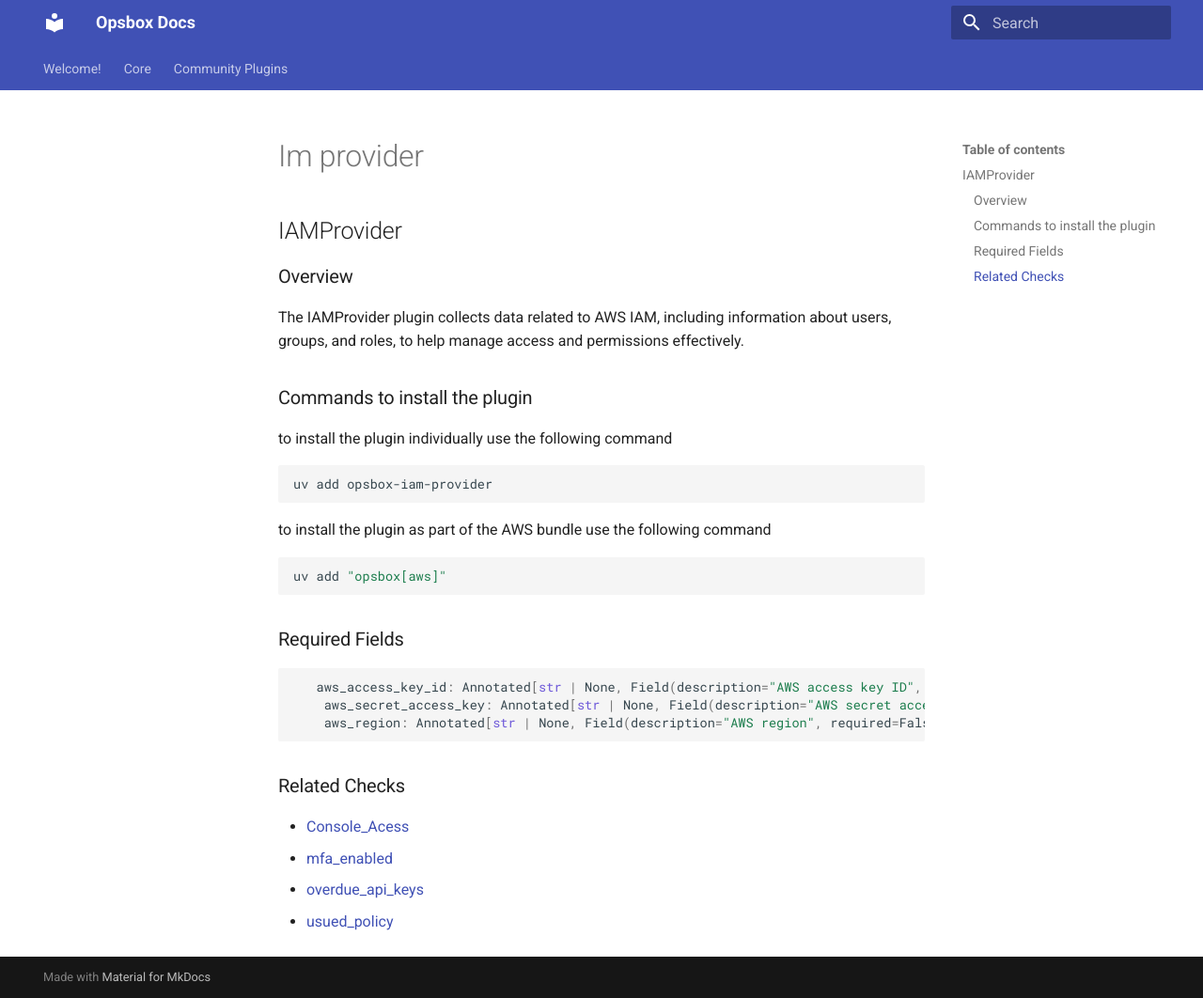
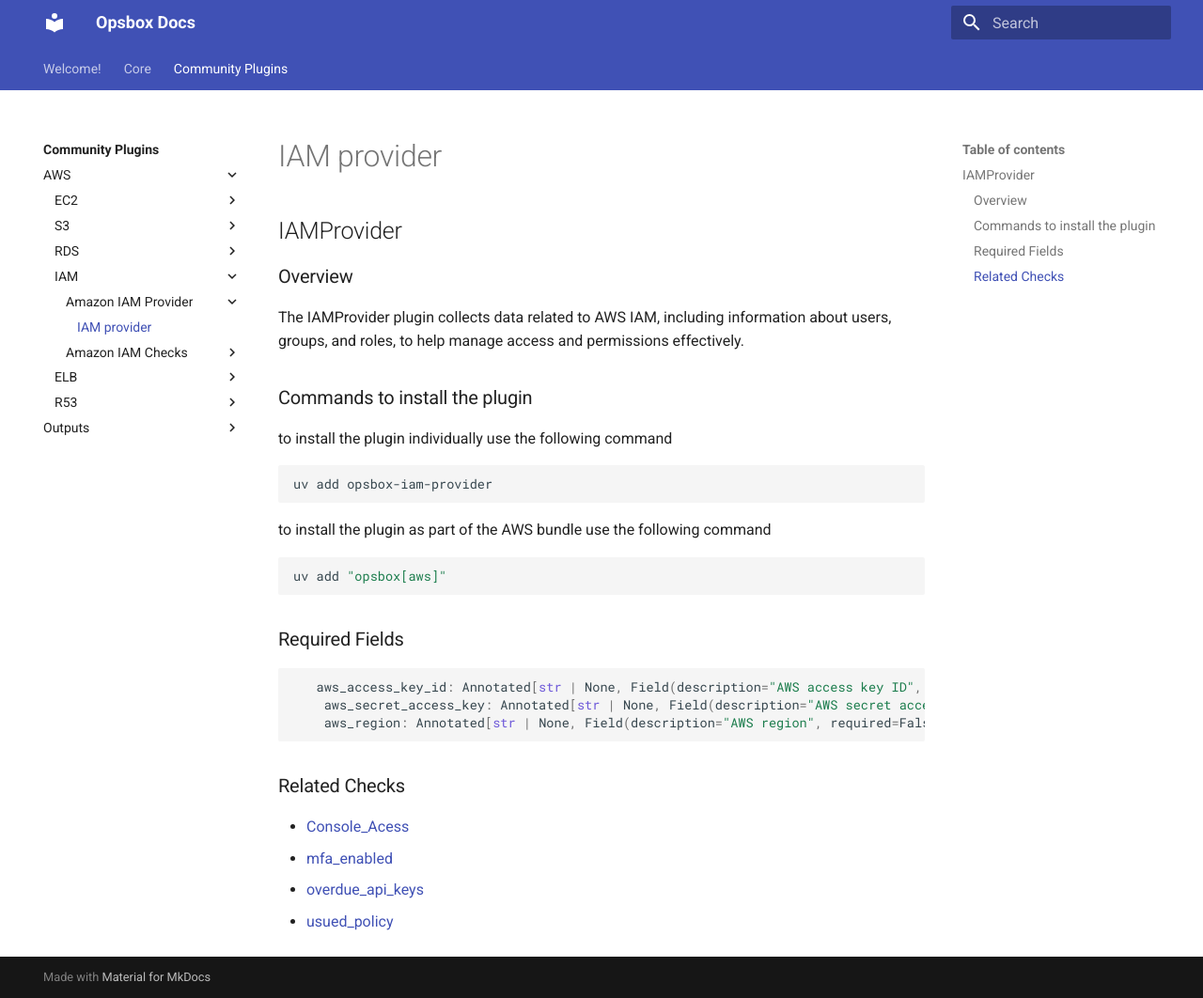
Before and after one commit to sudoersllc/opsbox-docs, an MkDocs documentation site: the page built from docs/plugins/iam/iam_provider/iam_provider.md, in a window 1280 px wide and 1062 px high. Shown: the whole window at 94% size. Built offline with MkDocs 1.6.1 and Material for MkDocs 9.7.7, drawn with Linux system fonts in a browser that asks for light colours.

Commit message:
rename iam provider

```diff
--- a/mkdocs.yml
+++ b/mkdocs.yml
@@ -24,8 +24,8 @@ nav:
     - Home: plugins/index.md
     - AWS:
         - "EC2":
-          - "EC2 Provider":
-            - "EC2 provider": plugins/ec2/ec2_provider/ec2_provider.md
+          - plugins/ec2/index.md
+          - "EC2 Provider": plugins/ec2/ec2_provider/ec2_provider.md
           - "EC2 Checks":
             - "Old Snapshots": plugins/ec2/ec2_old_snapshots.md
             - "Stray Instances": plugins/ec2/stray_instances.md
@@ -82,8 +82,11 @@ theme:
   name: material
   features:
     - navigation.tabs
+    - navigation.indexes
+
 
 markdown_extensions:
+  - admonition
   - pymdownx.highlight:
       anchor_linenums: true
       line_spans: __span
```
Also changed, not shown: docs/plugins/iam/iam_provider/iam_provider.md (renamed from docs/plugins/iam/iam_provider/im_provider.md).
